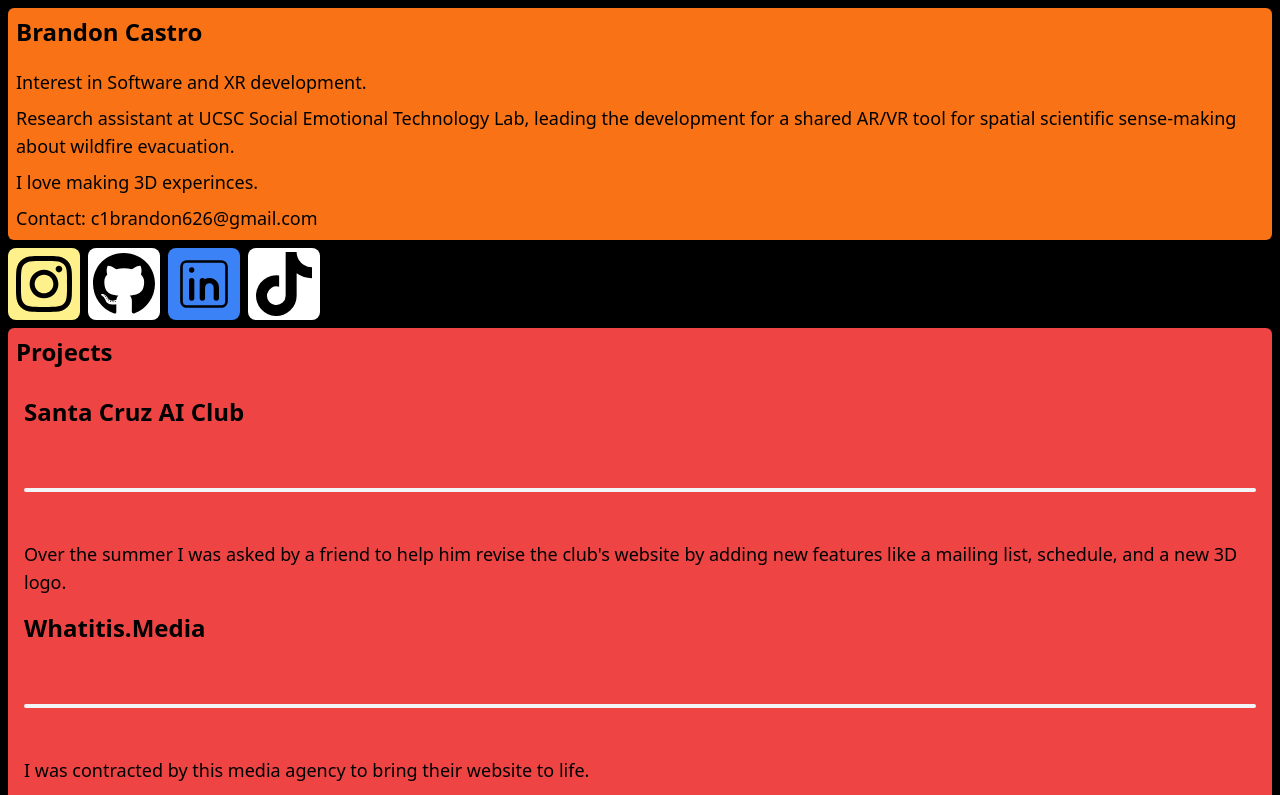
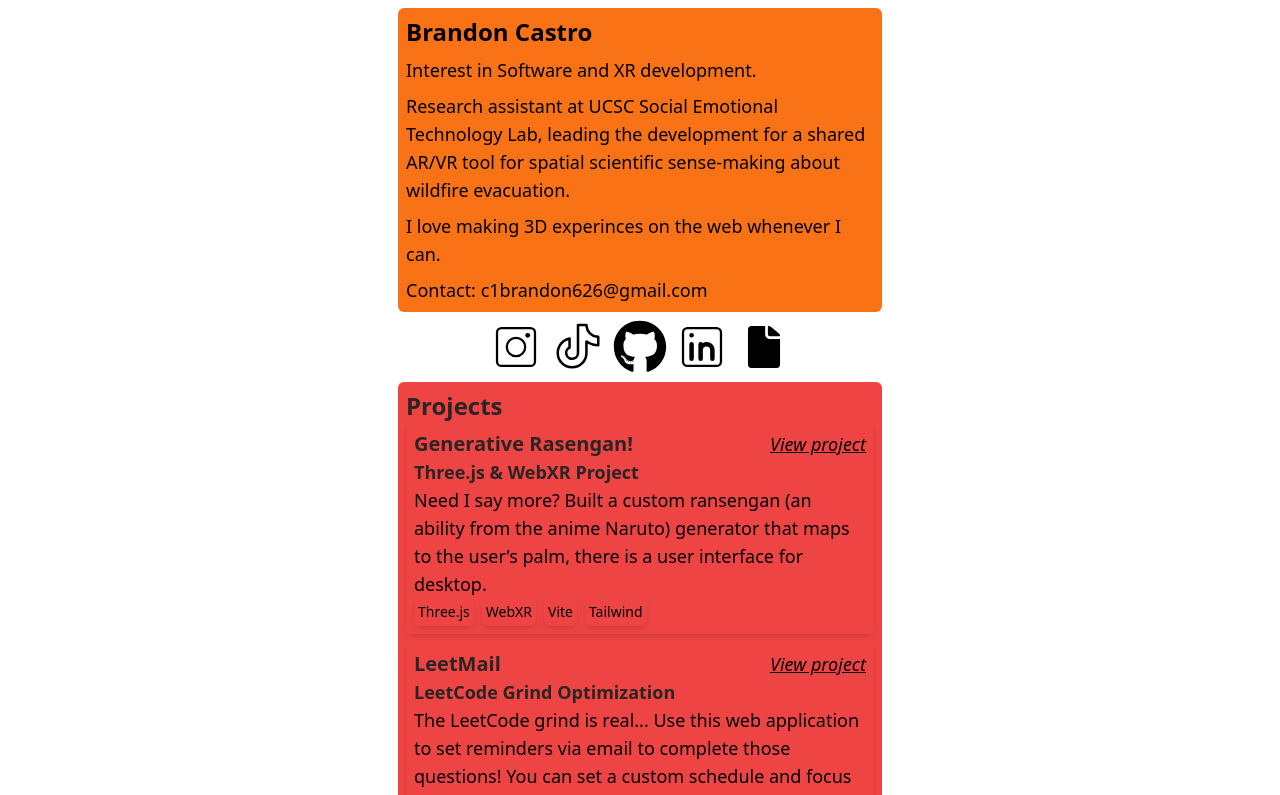
Before and after one commit to bkcastro/website, a React (Vite) app: page / in a window 1280 px wide. Shown: the top 795 px of the page. Built offline with nearby package versions, Linux system fonts and the light colour scheme.

Commit message:
done with projects and about section

```diff
--- a/src/pages/Contact.jsx
+++ b/src/pages/Contact.jsx
@@ -22,7 +22,7 @@ function CopyableText({ text }) {
 
 function Contact() {
   return (
-    <div className="w-screen h-screen text-green-600 font-thin text-center bg-black flex justify-center">
+    <div className="w-screen h-screen text-green-600 font-thin text-centerbg-black flex justify-center">
 
       <div className="m-auto">
         <p><span className="hover:bg-green-600">Brandon </span> | <span className="hover:bg-green-600">Erick</span> | <span className="hover:bg-green-600">Bkcastro</span></p>
--- a/src/pages/Home.jsx
+++ b/src/pages/Home.jsx
@@ -1,16 +1,22 @@
-import { FaInstagram, FaGithub, FaTiktok } from "react-icons/fa";
-import { CiLinkedin } from "react-icons/ci";
+import { FaGithub } from "react-icons/fa";
+import { PiTiktokLogoLight } from "react-icons/pi";
+import { CiLinkedin, CiInstagram } from "react-icons/ci";
+import { SiGoogledocs } from "react-icons/si";
+import { IoIosDocument } from "react-icons/io";
+import React, { useState } from 'react';
 
 function About() {
   return (
-    <div class="p-2 rounded-md flex flex-col gap-2 bg-orange-500 w-full">
-      <h2 class="text-2xl font-semibold mb-3">Brandon Castro</h2>
+    <div className="p-2 rounded-md flex flex-col gap-2 bg-orange-500 w-full">
+      <h2 className="text-2xl font-semibold">Brandon Castro</h2>
       <p>Interest in Software and XR development.</p>
-      <p class="">Research assistant at UCSC Social Emotional Technology Lab, leading the development for
+      <p>Research assistant at UCSC Social Emotional Technology Lab, leading the development for
         a shared
         AR/VR tool for spatial scientific sense-making about wildfire evacuation.</p>
-      <p>I love making 3D experinces. </p>
-      <p class="">Contact: c1brandon626@gmail.com</p>
+      <p>I love making 3D experinces on the web whenever I can.</p>
+      <div>
+        <p>Contact: c1brandon626@gmail.com</p>
+      </div>
     </div>
   )
 }
@@ -18,61 +24,114 @@ function About() {
 // Need to add scrollable feature
 function Social() {
   return (
-    <div class="flex justify-start gap-2 w-full">
-      <a href="https://www.instagram.com/bkcastro_/" target="_blank"><FaInstagram size={"4em"} className="bg-yellow-200 p-1 rounded-lg" /></a>
-      <a href="https://github.com/bkcastro" target="_blank"><FaGithub size={"4em"} className="bg-white p-1 rounded-lg" /></a>
-      <a href="https://www.linkedin.com/in/brandon-castro22/" target="_blank"><CiLinkedin size={"4em"} className="bg-blue-500 p-1 rounded-lg" /></a>
-      <a href="https://www.tiktok.com/@liljgrem" target="_blank"><FaTiktok size={"4em"} className="bg-white p-1 rounded-lg" /></a>
+    <div className="flex justify-center gap-2 w-full">
+      <a href="https://www.instagram.com/bkcastro_/" target="_blank"><CiInstagram size={"3em"} className="" /></a>
+      <a href="https://www.tiktok.com/@liljgrem" target="_blank"><PiTiktokLogoLight size={"3em"} className="" /></a>
+      <a href="https://github.com/bkcastro" target="_blank"><FaGithub size={"3em"} className="" /></a>
+      <a href="https://www.linkedin.com/in/brandon-castro22/" target="_blank"><CiLinkedin size={"3em"} className="" /></a>
+      <a href="https://drive.google.com/file/d/1ZocjuxDmLj-zX5D-iKOEHmXiIfEGVof0/view" target="_blank"><IoIosDocument size={"3em"} className="" /></a>
     </div>
   )
 }
 
 function Projects() {
+  const [showAll, setShowAll] = useState(false); // State to control the display of projects
 
   const projects = [
     {
-      title: "Santa Cruz AI Club",
-      about: "Over the summer I was asked by a friend to help him revise the club's website by adding new features like a mailing list, schedule, and a new 3D logo."
+      title: "Generative Rasengan!",
+      subtitle: "Three.js & WebXR Project",
+      about: "Need I say more? Built a custom ransengan (an ability from the anime Naruto) generator that maps to the user’s palm, there is a user interface for desktop.",
+      link: "https://chakra-me.vercel.app/",
+      demo: "",
+      tools: ["Three.js", "WebXR", "Vite", "Tailwind"],
+    },
+    {
+      title: "LeetMail",
+      subtitle: "LeetCode Grind Optimization",
+      about: "The LeetCode grind is real... Use this web application to set reminders via email to complete those questions! You can set a custom schedule and focus on topics you wish to learn.",
+      link: "https://leetmail.onrender.com/",
+      tools: ["Three.js", "Blender", "Node.js", "Express", "MongoDB", "Boostrap"]
     },
     {
       title: "Whatitis.Media",
-      about: "I was contracted by this media agency to bring their website to life."
+      subtitle: "Media Agency Collaboration",
+      about: "I was contracted to recreate their figma design and incorporate 3D animations.",
+      link: "https://whatitis-media.vercel.app/",
+      tools: ["ReactThreeFiber", "Blender", "React", "Vite", "Tailwind", "Vercel"]
+    },
+    {
+      title: "Santa Cruz AI Club",
+      subtitle: "Web Development",
+      about: "Over the summer, I assisted in the revision of the club's website by adding new features such as a mailing list, schedule, and a 3D logo.",
+      link: "https://www.santacruzai.com/",
+      tools: ["ReactThreeFiber", "Blender", "React", "Next.js", "Tailwind", "Vercel"]
     },
     {
       title: "Collection of Vision",
-      about: "First project with three.js showcasing interactive design."
+      subtitle: "Three.js Project",
+      about: "First project with three.js showcasing interactive design only possible with the power of 3D graphics on the web.",
+      link: "https://bkcastro.github.io/NFT-Collection-THREE-JS/",
+      tools: ["Three.js", "Vite"],
     },
     {
-      title: "ChakraMe",
-      about: "Generative Rasengan!! Do I say any more? Build for the oculus quest 3 with webxr. I made a UI to desktop user too.",
+      title: "Multi-threaded HTTP Server",
+      subtitle: "System Design final Project",
+      about: "This project was developed for my Systems Design class. It provided me with deep insights into abstraction principles, particularly in the context of establishing robust client/server architectures.",
+      tools: ["C", "Linux", "Oracle VM"],
+    },
+    {
+      title: "Spider Solitare",
+      subtitle: "SFML card game",
+      about: "During this project I learn how to handle user actions and properly sequence them. Also had fun with SFML ,developed a card making library that handles animations and interactions.",
+      link: "https://bkcastro.github.io/NFT-Collection-THREE-JS/",
+      tools: ["C++", "SFML"],
     },
 
-  ]
+  ];
+
+  const displayedProjects = showAll ? projects : projects.slice(0, 3);
+
   return (
-    <div class="p-2 rounded-md flex flex-col gap-2 bg-red-500 w-full">
-      <h2 class="text-2xl font-semibold mb-3">Projects</h2>
-      <div>
-        {
-          projects.map((project) => (Project(project)))
-        }
+    <div className="p-2 rounded-md flex flex-col bg-red-500 w-full">
+      <h2 className="text-2xl font-semibold text-stone-800">Projects</h2>
+      <div className="flex flex-col gap-2">
+        {displayedProjects.map((project, i) => (
+          <div key={i} className="p-2 rounded-md shadow-md ">
+            <div className="flex flex-row justify-between">
+              <h3 className="text-xl font-semibold text-stone-800 w-fit">{project.title}</h3>
+              {project.link && <a href={project.link} className="text-black underline hover:bg-black rounded-md italic w-fit" target="_blank">View project</a>}
+            </div>
+            <h2 className="text-md font-semibold text-stone-800">{project.subtitle}</h2>
+            <p>{project.about}</p>
+            <div className="flex flex-wrap gap-2">
+              {project.tools.map((tool) => (
+                <span className="shadow-md rounded-md w-fit h-fit text-sm p-1">{tool}</span>
+              ))}
+            </div>
+          </div>
+        ))}
       </div>
+      <button
+        onClick={() => setShowAll(!showAll)}
+        className="mt-4 px-4 py-2 w-fit mx-auto border border-black text-black rounded hover:bg-black"
+      >
+        {showAll ? 'Show Less' : 'Show More'}
+      </button>
     </div>
-  )
+  );
 }
 
-function Project(project) {
+
+function Skills() {
   return (
-    <div class="p-2 rounded-md flex flex-col gap-2 bg-red-500 w-full">
-      <h2 class="text-2xl font-semibold mb-3">{project.title}</h2>
-      <hr class="w-full h-1 mx-auto bg-gray-100 border-0 rounded md:my-10 dark:bg-gray-700"></hr>
-      <p>{project.about}</p>
-    </div>
+    <div className=""></div>
   )
 }
 
 function Home() {
   return (
-    <div class="h-screen w-screen bg-black flex flex-col items-center text-lg p-2 gap-2">
+    <div className="w-screen sm:w-[500px] sm:mx-auto flex flex-col items-center text-lg p-2 gap-2">
       <About />
       <Social />
       <Projects />
```
